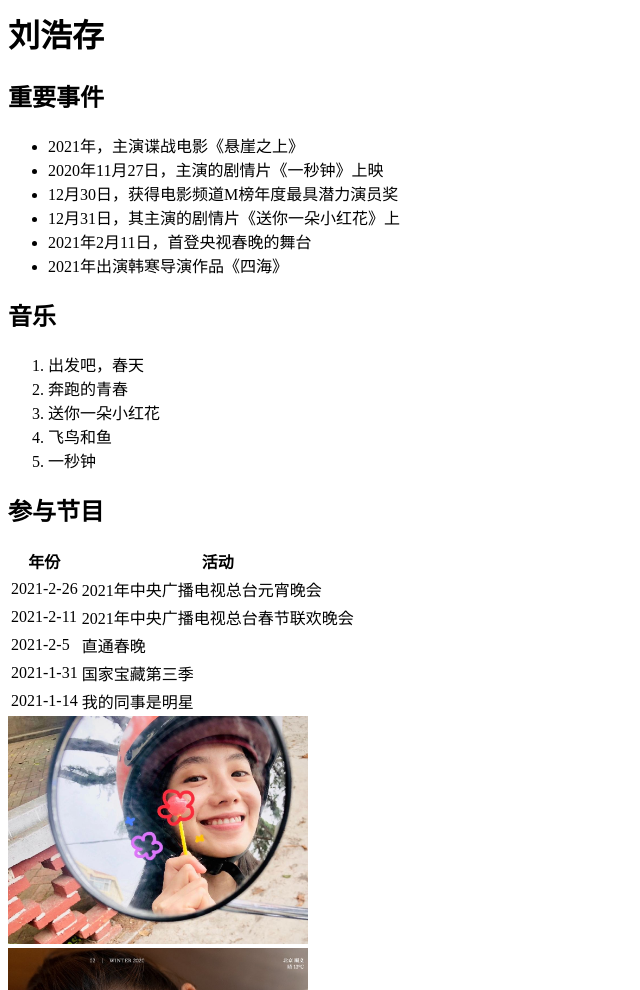
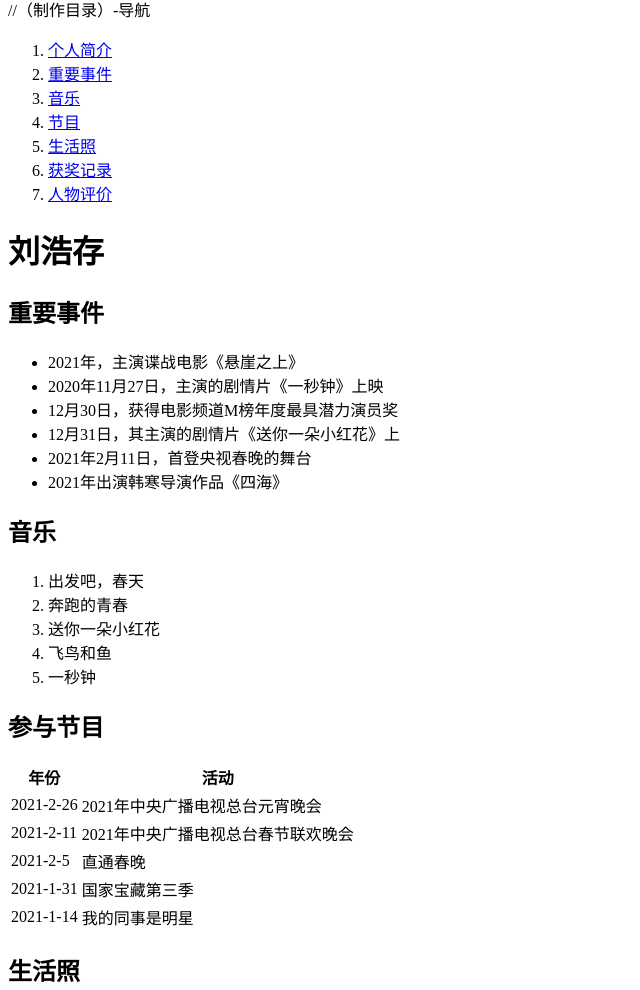
Before and after one commit to xiaoyuzi1110/-, a plain HTML site: page index.html in a window 1280 px wide. Shown: the part 11-1001 px from the top of the page, without its empty margins (0-640 px from the left). Drawn offline with Linux system fonts and the light colour scheme.

Commit message:
第一版完成

```diff
--- a/index.html
+++ b/index.html
@@ -16,12 +16,43 @@
 </head>
 
 <body>
-    <h1>刘浩存</h1>
+    //（制作目录）-导航
+    <nav>
+        <ol>
+
+            <li>
+                <a href="#haocun">个人简介</a>
+            </li>
+            <li>
+                <a href="#events">重要事件</a>
+            </li>
+            <li>
+                <a href="#music">音乐</a>
+            </li>
+            <li>
+                <a href="#program">节目</a>
+            </li>
+            <li>
+                <a href="#pictures">生活照</a>
+            </li>
+            <li>
+                <a href="#award record">获奖记录</a>
+            </li>
+            <li>
+                <a href="#character evaluation">人物评价</a>
+            </li>
+
+        </ol>
+    </nav>
+
+    <h1 id="haocun">
+        刘浩存
+    </h1>
     <p>
 
     </p>
 
-    <h2>
+    <h2 id="events">
         重要事件
     </h2>
 
@@ -34,7 +65,7 @@
         <li>2021年出演韩寒导演作品《四海》</li>
     </ul>
 
-    <h2>
+    <h2 id="music">
         音乐
     </h2>
 
@@ -46,7 +77,7 @@
         <li>一秒钟</li>
     </ol>
 
-    <h2>参与节目</h2>
+    <h2 id="program">参与节目</h2>
 
     <table>
         <thead>
@@ -84,14 +115,22 @@
 
     </table>
 
+    <h2 id="pictures">生活照</h2>
+
+    <div>
+        <a href="images/1.jpg" target="_blank">
+            <img width=300; src="刘浩存.jpg" alt="刘浩存图片">
+        </a>
+    </div>
+    <div>
+        <a href="images/2.jpg" target="_blank">
+            <img width=300; src="图2.jpg" alt="刘浩存图片">
+        </a>
+    </div>
 
 
 
-    <div><img width=300; src="刘浩存.jpg" alt="刘浩存图片"></div>
-    <div><img width=300; src="图2.jpg" alt="刘浩存图片"></div>
-
-
-    <h2>
+    <h2 id="award record">
         获奖记录
     </h2>
 
@@ -127,7 +166,7 @@
             </tr>
     </table>
 
-    <h2>
+    <h2 id="character evaluation">
         人物评价
     </h2>
     <p>
```
